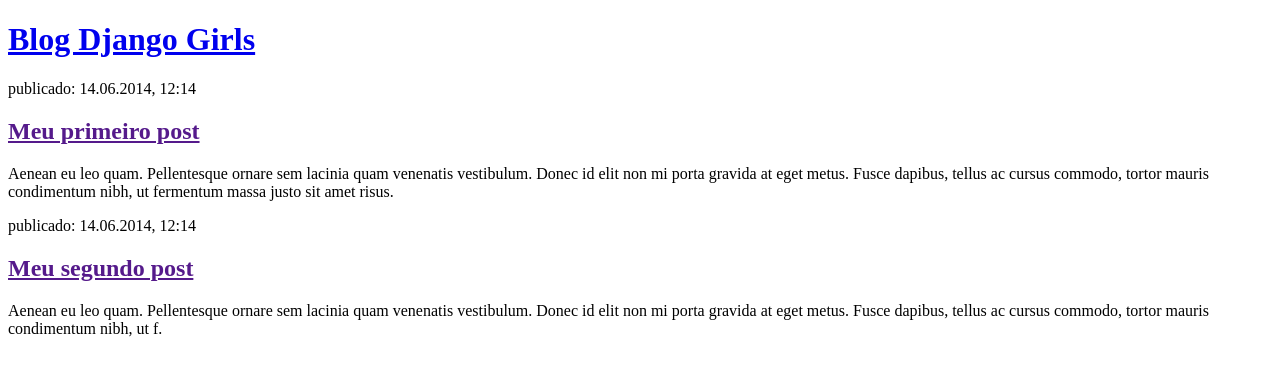
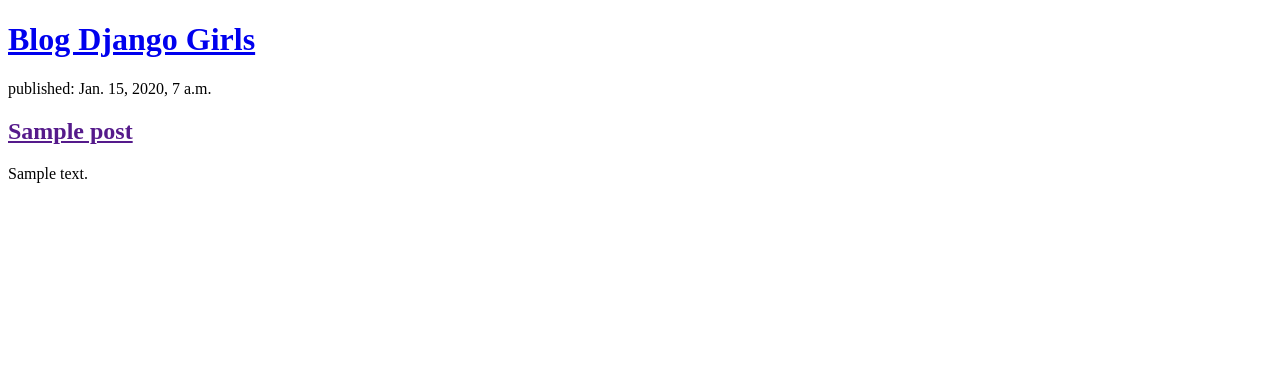
Before and after one commit to SuellenPinho/my-first-blog, a Django app: page / in a window 1280 px wide. Shown: the top 376 px of the page. Run offline with Django 3.2, Linux system fonts and the light colour scheme; tables that the repository leaves empty hold one stand-in row (values such as "Sample post").

Commit message:
Modified templates to display posts from  database.

```diff
--- a/blog/templates/blog/post_list.html
+++ b/blog/templates/blog/post_list.html
@@ -1,25 +1,31 @@
 <!DOCTYPE html>
 <html lang="en">
+
 <head>
     <meta charset="UTF-8">
     <meta name="viewport" content="width=device-width, initial-scale=1.0">
     <title>Blog Django Girls</title>
 </head>
+
 <body>
     <div>
         <h1><a href="/">Blog Django Girls</a></h1>
     </div>
+    <!--  cycle
+Ciclo entre dadas strings ou variáveis a cada vez que esta tag é encontrada.
+Dentro de um loop, ciclos entre dadas strings a cada volta dentro do loop:
 
-    <div>
-        <p>publicado: 14.06.2014, 12:14</p>
-        <h2><a href="">Meu primeiro post</a></h2>
-        <p>Aenean eu leo quam. Pellentesque ornare sem lacinia quam venenatis vestibulum. Donec id elit non mi porta gravida at eget metus. Fusce dapibus, tellus ac cursus commodo, tortor mauris condimentum nibh, ut fermentum massa justo sit amet risus.</p>
-    </div>
+    {% for post in posts %}
+        {{post}}
+    {% endfor %}-->
+    {% for post in posts %}
+        <div>
+            <p>published: {{ post.published_date }}</p>
+            <h2><a href="">{{ post.title }}</a></h2>
+            <p>{{ post.text|linebreaksbr }}</p>
+        </div>
+    {% endfor %}
 
-    <div>
-        <p>publicado: 14.06.2014, 12:14</p>
-        <h2><a href="">Meu segundo post</a></h2>
-        <p>Aenean eu leo quam. Pellentesque ornare sem lacinia quam venenatis vestibulum. Donec id elit non mi porta gravida at eget metus. Fusce dapibus, tellus ac cursus commodo, tortor mauris condimentum nibh, ut f.</p>
-    </div>
 </body>
+
 </html>
--- a/blog/views.py
+++ b/blog/views.py
@@ -1,6 +1,9 @@
 from django.shortcuts import render
+from django.utils import timezone
+from .models import Post #Tanto views.py como models.py estão no mesmo diretório. Isto significa que podemos usar . e o nome do arquivo (sem py).
 
 # Create your views here.
 
 def post_list(request):
-    return render(request,'blog/post_list.html',{})
+    posts = Post.objects.filter(published_date__lte=timezone.now()).order_by('published_date')
+    return render(request, 'blog/post_list.html', {'posts': posts})
```
